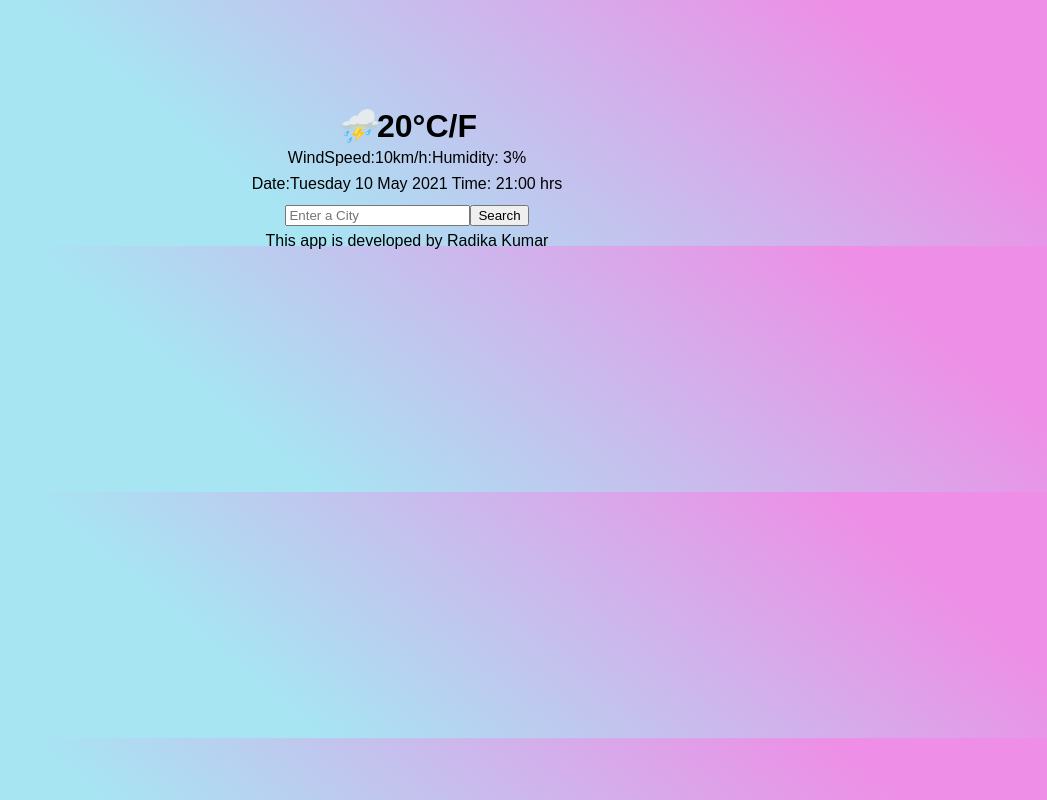
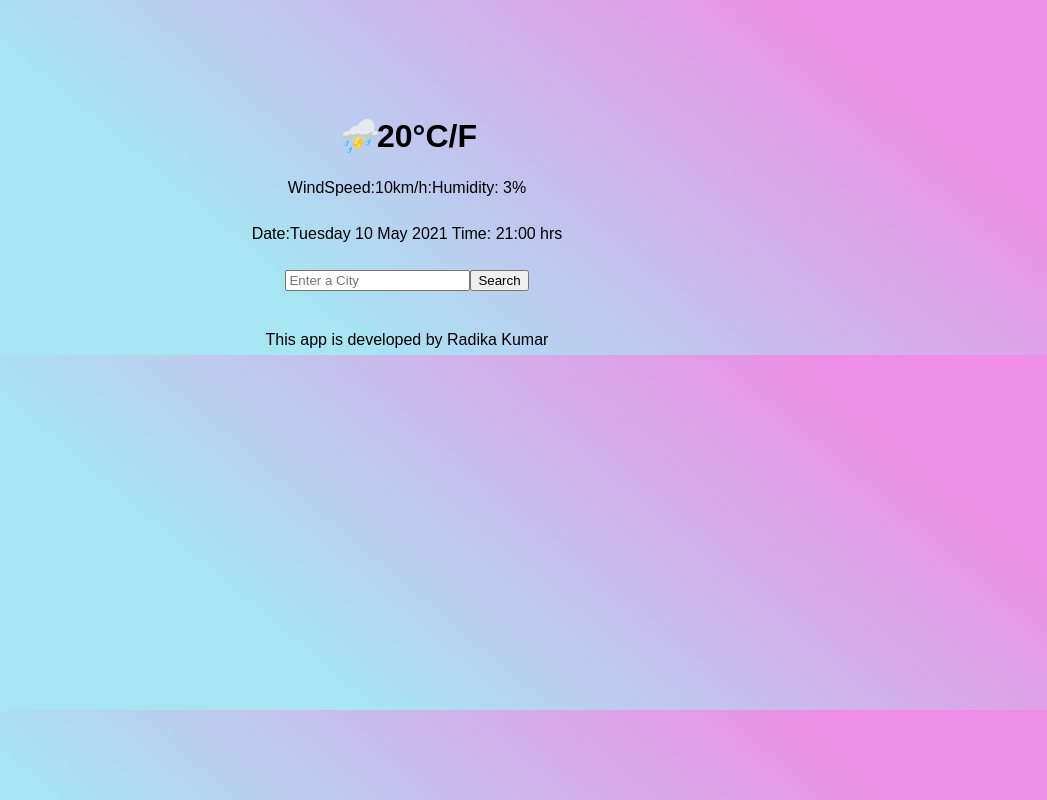
Before and after one commit to radikakumar/first-react-app, a React (Create React App) app: page / in a window 1280 px wide. Shown: the whole page, without its empty margins (233-1280 px from the left). Built offline with nearby package versions, Linux system fonts and the light colour scheme.

Commit message:
Update Weather.css

```diff
--- a/src/Weather.css
+++ b/src/Weather.css
@@ -4,12 +4,5 @@ body {
     padding-right: 100px;
     padding-top:100px;
     text-align: center;
-    line-height: 10px;
+    line-height: 30px;
     background: linear-gradient(220deg, rgb(238, 142, 230) 13.2%, rgb(167, 229, 243) 65%)}
-
-
-
-h2 {
-    font-size: 20px;
-
-}
```
